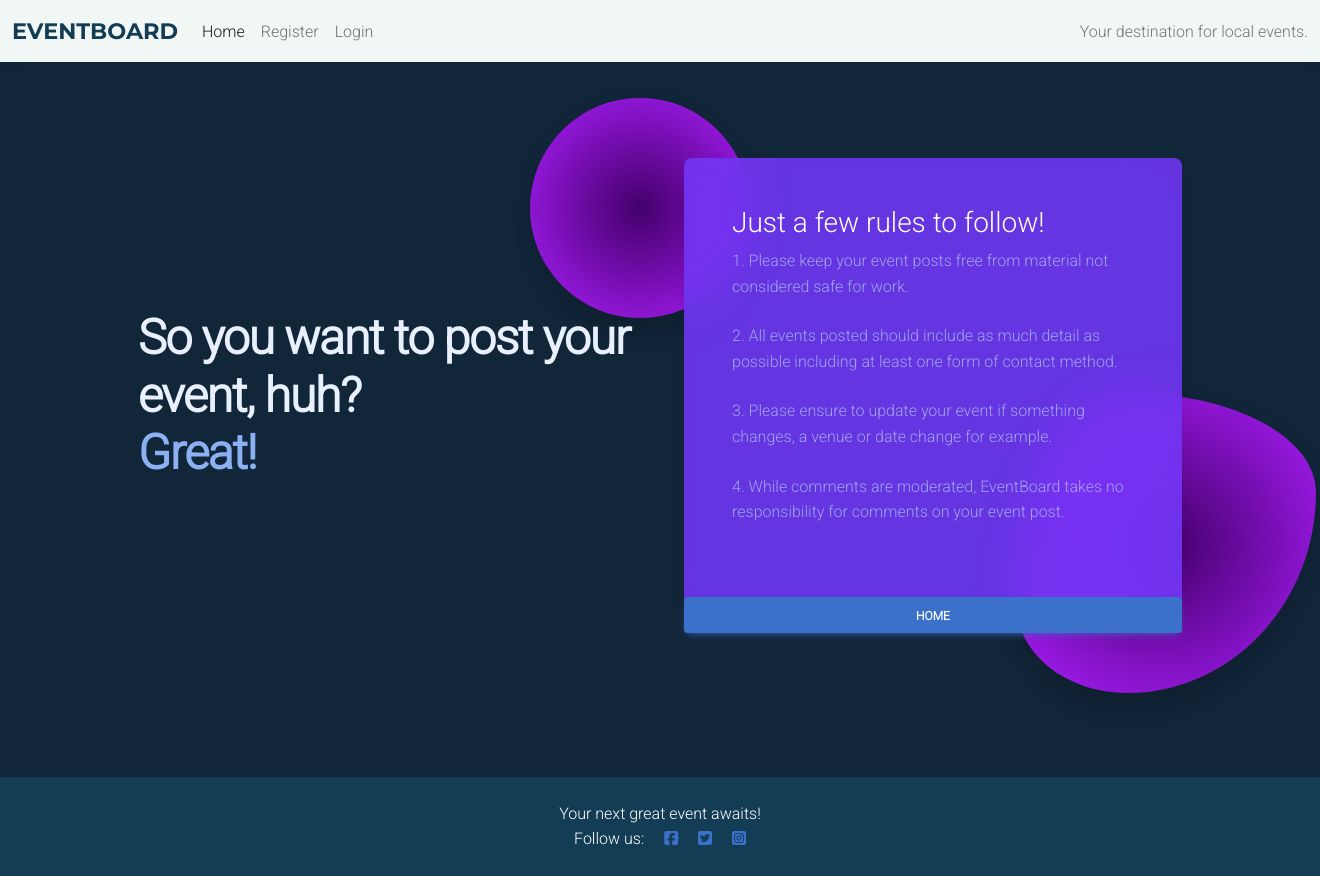
After one commit to gitgroch/event_app_project, a Django app: page /postrules/ in a window 1320 px wide. The commit adds this page. Run offline with Django 3.2, Linux system fonts and the light colour scheme; some libraries are stand-ins or nearby versions.

Commit message:
Add post rules page. Add Contact fields to model and post form

```diff
--- a/eventboard/forms.py
+++ b/eventboard/forms.py
@@ -40,5 +40,7 @@ class PostForm(forms.ModelForm):
 
     class Meta:
         model = Post
-        fields = ('title', 'event_location', 'excerpt', 'content',
-                  'featured_image', 'event_date_and_time', 'category', 'county',)
+        fields = ('title', 'event_location', 'category', 'county', 'excerpt', 'content',
+                  'featured_image', 'event_date_and_time', 'contact_phone',
+                  'contact_email', 'contact_website', 'contact_address',
+                  )
--- a/eventboard/models.py
+++ b/eventboard/models.py
@@ -1,6 +1,7 @@
 from django.db import models
 from django.contrib.auth.models import User
 from cloudinary.models import CloudinaryField
+
 
 STATUS = ((0, "Draft"), (1, "Published"))
 
@@ -43,6 +44,10 @@ class Post(models.Model):
                                    blank=True)
     category = models.CharField(max_length=200, choices=CATEGORY_CHOICES, blank=True)
     county = models.CharField(max_length=200, choices=COUNTY_CHOICES, blank=True)
+    contact_phone = models.CharField(max_length=12,blank=True)
+    contact_email = models.EmailField(max_length=254, blank=True)
+    contact_website = models.CharField(max_length=200,blank=True)
+    contact_address = models.TextField(max_length=500,blank=True)
 
     # Add methods to model
     class Meta:
--- a/eventboard/urls.py
+++ b/eventboard/urls.py
@@ -10,4 +10,5 @@ urlpatterns = [
     path('post/<slug:slug>/edit/', views.post_edit, name='post_edit'),
     path('<int:id>/delete-post', views.delete_post, name='delete_post'),
     path('<int:id>/delete-comment', views.delete_comment, name='delete_comment'),
+    path('postrules/', views.post_rules, name='post_rules'),
 ]
--- a/eventboard/views.py
+++ b/eventboard/views.py
@@ -139,3 +139,6 @@ def delete_comment(request, id):
     comment = Comment.objects.filter(id=id)
     comment.delete()
     return redirect('/')
+
+def post_rules(request):
+    return render(request, 'post_rules.html')
--- a/static/css/style.css
+++ b/static/css/style.css
@@ -76,7 +76,7 @@ h1, h2, h3, p {
 }
 
 .masthead-text {
-    background-color: #445261;
+    background-color: #133C55;
     color: white;
     position: relative;
 }
@@ -85,7 +85,7 @@ h1, h2, h3, p {
     position: relative;
     overflow: hidden;
 }
-
+/*
 .masthead-image:after {
     content: "";
     position: absolute;
@@ -93,12 +93,12 @@ h1, h2, h3, p {
     right: 90%;
     height: 100%;
     width: 150%;
-    background: #445261;
+    background: #133C55;
     -webkit-transform: skew(15deg);
     -moz-transform: skew(15deg);
     transform: skew(15deg);
     z-index: 100;
-}
+} */
 
 /* Post Styling */
 
@@ -121,6 +121,12 @@ h1, h2, h3, p {
     margin-left: 5%;
     color: lightgray;
 }
+
+.post-subtitle-2 {
+    margin-left: 5%;
+    color: lightgray;
+}
+
 
 /* --- Buttons ---  */
 
@@ -341,6 +347,13 @@ h1, h2, h3, p {
     font-family: Lato, sans-serif;
 }
 
+.post-card-text {
+    font-family: Lato, sans-serif;
+    margin-left: 5%;
+    color: lightgray;
+
+}
+
 .hero-name {
     color: #E84610;
 }
--- a/templates/index.html
+++ b/templates/index.html
@@ -62,7 +62,7 @@
                         <p class="card-text fs-4">{{ post.event_location }}</p>
                         <p class="card-text"><strong>{{ post.event_date_and_time }}</strong></p>
                     </a>
-                    <hr />
+                    <hr/>
                     <p class="card-text h6">Last Updated: {{ post.created_on}}</p>
                     <p><i class="far fa-heart"></i> {{ post.number_of_likes }}</p>
                 </div>
--- /dev/null
+++ b/templates/post_rules.html
@@ -0,0 +1,43 @@
+{% extends 'base.html' %}
+{% block content %}
+
+
+
+<div class="container px-4 py-5 px-md-5 text-center text-lg-start my-5">
+    <div class="row gx-lg-5 align-items-center mb-5">
+        <div class="col-lg-6 mb-5 mb-lg-0" style="z-index: 10">
+            <h1 class="my-5 display-5 fw-bold ls-tight" style="color: hsl(218, 81%, 95%)">
+                So you want to post your event, huh?<br />
+                <span style="color: hsl(218, 81%, 75%)">Great!</span>
+                </p>
+        </div>
+        <div class="col-lg-6 mb-5 mb-lg-0 position-relative">
+            <div id="radius-shape-1" class="position-absolute rounded-circle shadow-5-strong"></div>
+            <div id="radius-shape-2" class="position-absolute shadow-5-strong"></div>
+
+            <div class="card bg-glass">
+                <div class="card-body px-4 py-5 px-md-5">
+                    <h3>Just a few rules to follow!</h3>
+                    <p class="mb-4 opacity-70" style="color: hsl(218, 81%, 85%)">
+                        1. Please keep your event posts free from material not considered safe for work.
+                    </p>
+                    <p class="mb-4 opacity-70" style="color: hsl(218, 81%, 85%)">
+                        2. All events posted should include as much detail as possible including at least one form of
+                        contact method.
+                    </p>
+                    <p class="mb-4 opacity-70" style="color: hsl(218, 81%, 85%)">
+                        3. Please ensure to update your event if something changes, a venue or date change for example.
+                    </p>
+                    <p class="mb-4 opacity-70" style="color: hsl(218, 81%, 85%)">
+                        4. While comments are moderated, EventBoard takes no responsibility for comments on your event
+                        post.
+                </div>
+                <a class="btn btn-primary" href="{% url 'home' %}"><strong>Home</strong></a>
+            </div>
+        </div>
+    </div>
+    </section>
+
+
+
+    {% endblock %}
```
Also changed, not shown: templates/account/login.html (+0 -26 lines), templates/make_post.html (+3 -20 lines), templates/post_detail.html (+3 -8 lines), eventboard/migrations/0010_auto_20221203_1753.py (added), templates/about.html (added).
